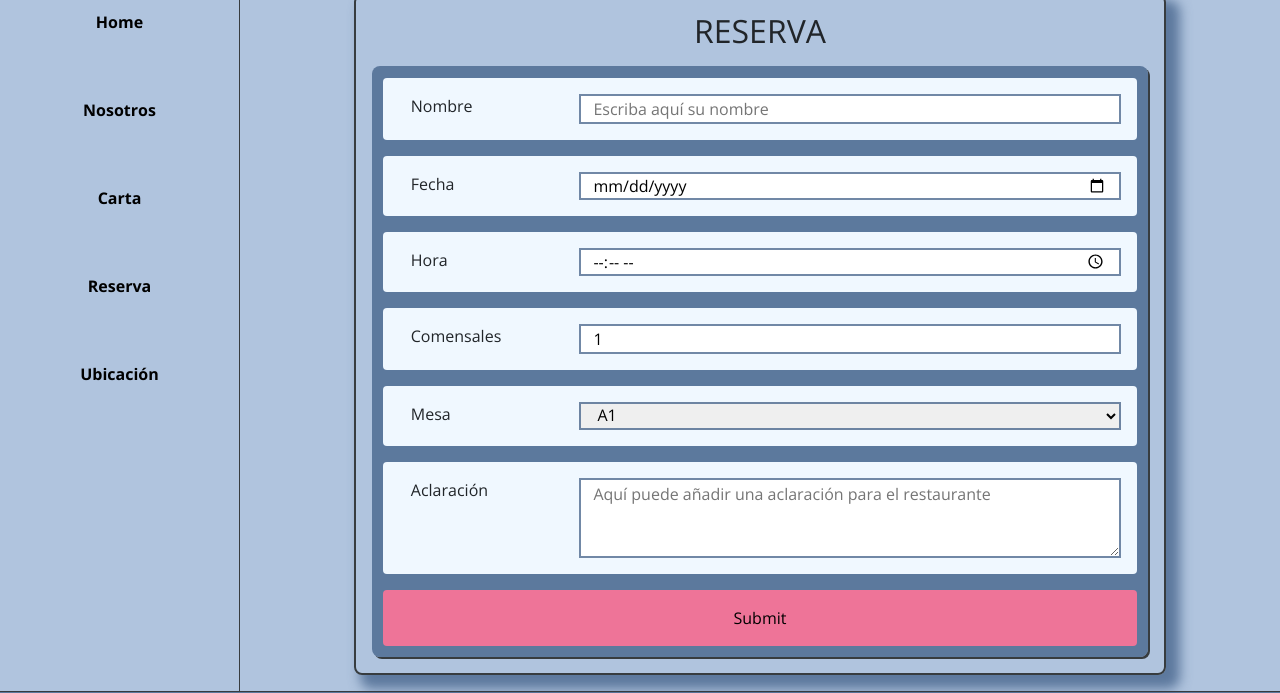
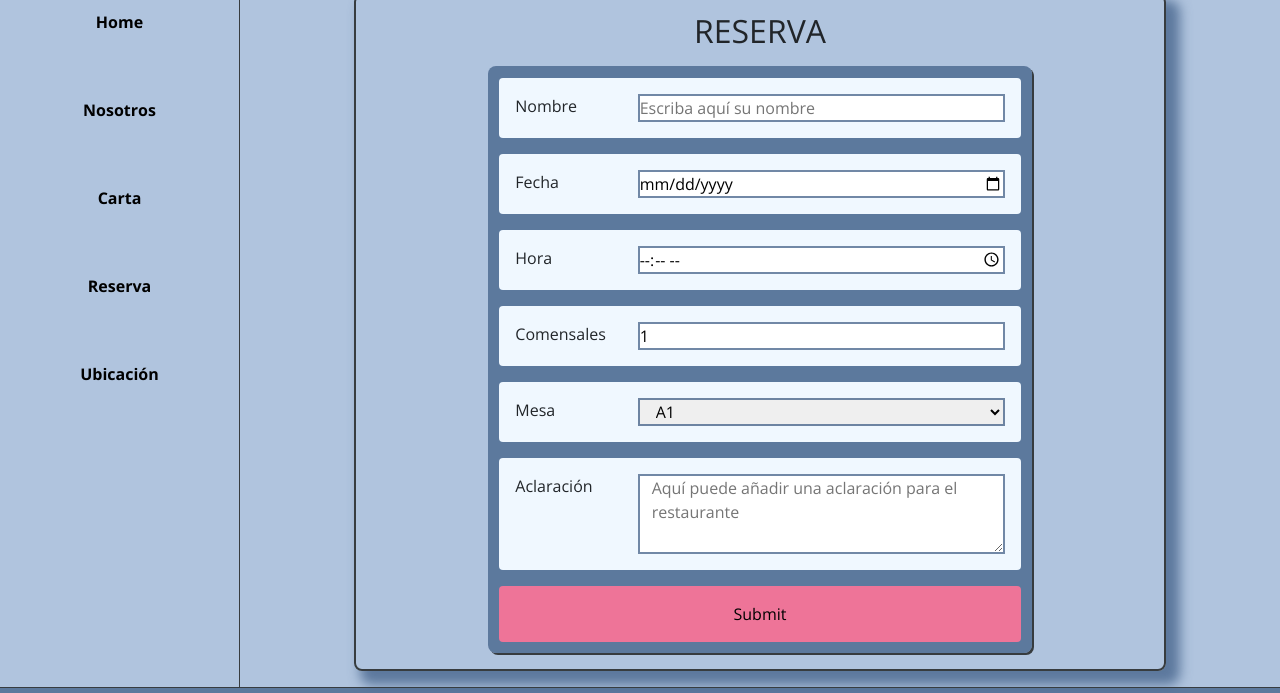
Before and after one commit to franciscocaloia/EntregasCoderHouse, a plain HTML site: page IdeaCaloiaFrancisco/pages/reserva.html in a window 1280 px wide. Shown: the part 182-875 px from the top of the page. Drawn offline with nearby package versions, Linux system fonts and the light colour scheme.

Commit message:
Arreglando reserva

```diff
--- a/IdeaCaloiaFrancisco/css/styles.css
+++ b/IdeaCaloiaFrancisco/css/styles.css
@@ -145,7 +145,7 @@ body {
   display: grid;
   gap: 0.5rem;
   width: 95%;
-  padding: 1rem;
+  padding: 1rem 0.2rem;
   border-radius: 0.5rem;
   border: #373c3f 2px solid;
   box-shadow: 10px 10px 12px 4px rgba(64, 95, 135, 0.74);
@@ -173,7 +173,11 @@ body {
 .main__text{
   text-align: justify;
 }
-
+@media(min-width: 320px){
+  .container{
+    padding: 1rem;
+  }
+}
 @media (min-width: 700px){
   .main__text p{
     font-size: 1.2rem;
@@ -195,6 +199,7 @@ body {
 /*------------------------------------FOOTER------------------------------------------*/
 .footer {
   min-height: 4rem;
+  width: 100%;
   border-top: #373c3f 1px solid;
   background-color: rgba(64, 95, 135, 0.74);
 }
@@ -236,21 +241,30 @@ body {
 
 /*------------------------------------RESERVA------------------------------------------*/
 .main__form{
-  justify-self: center;
+  margin: 0 auto;
+  width: 100%;
 }
+
 .main__field {
   background-color: aliceblue;
-  margin: 0.5rem;
-  padding: 1rem;
+  align-self:stretch;
+  margin: 0.2rem;
+  padding: 0.2rem;
 }
 
 .main__field input,
 select,
 textarea {
   border: rgba(64, 95, 135, 0.74) solid 2px;
+  padding: 0;
 }
 .main__field textarea {
   height: 5rem;
+}
+
+.main__field label{
+  padding: 0;
+  font-size: smaller;
 }
 .main__button {
   border: none;
@@ -262,6 +276,23 @@ textarea {
   background-color: #944d62;
   color: aliceblue;
 }
+
+@media(min-width:320px){
+  .main__field{
+    margin: 0.5rem;
+    padding: 1rem;
+  }
+  .main__field label{
+    font-size: medium;
+  }
+}
+
+@media(min-width:1040px){
+  .main__form{
+    width: 70%;
+  }
+}
+
 /*------------------------------------UBICACION------------------------------------------*/
 
 .main__map{
--- a/IdeaCaloiaFrancisco/pages/reserva.html
+++ b/IdeaCaloiaFrancisco/pages/reserva.html
@@ -3,7 +3,7 @@
     <head>
         <meta charset="UTF-8">
         <meta http-equiv="X-UA-Compatible" content="IE=edge">
-        <meta name="viewport" content="widdiv=device-widdiv, initial-scale=1.0">
+        <meta name="viewport" content="width=device-width, initial-scale=1.0">
         <link rel="shortcut icon" href="../assets/Logo.webp">
         <link rel="stylesheet" href="../bootstrap-5.1.3-dist/css/bootstrap.css">
         <link rel="stylesheet" href="https://cdn.jsdelivr.net/npm/bootstrap-icons@1.8.1/font/bootstrap-icons.css">
@@ -16,14 +16,13 @@
     <body>
         <div class="grid-container">
             <div class="header__logo d-flex justify-content-center">
-                <img class="img-fluid p-1" src="../assets/Logo.webp" alt="Logo">
-            </div>
-            <div class="header__titulo">
+                <img class="img-fluid p-1 " src="../assets/Logo.webp" alt="Logo">
+            </div><div class="header__titulo ">
                 <h1 class="my-4 text-center">Bistro Pedra Da Vigia</h1>
                 <h3 class="text-center mx-2 h6">Busca la esencia, reconecta con la sencillez del ser y del sentir.</h3>
                 <span class="linea"></span>
             </div>
-            <nav class="menu">
+            <nav class="menu ">
                 <ul>
                     <li class="menu__option"><a href="../index.html">Home</a></li>
                     <li class="menu__option"><a href="../pages/nosotros.html">Nosotros</a></li>
@@ -32,12 +31,12 @@
                     <li class="menu__option"><a href="../pages/ubicacion.html">Ubicación</a></li>
                 </ul>
             </nav>
-            <main class="main container-fluid d-flex justify-content-center align-items-center my-3">
+            <main class="main container-fluid d-flex justify-content-center align-items-center my-3 ">
             <div class="container">
-                <div class="main__title text-center text-uppercase">
+                <div class="main__title text-center text-uppercase ">
                     <h2>Reserva</h2>
                 </div>
-                <form class="main__content main__form col-7 d-flex flex-column w-100">
+                <form class="main__content main__form d-flex flex-column">
                     <div class="main__field row rounded">
                         <label class="col-12 col-sm-3"  for="Nombre">Nombre</label>
                         <input class="col-12 col-sm-9" placeholder="Escriba aquí su nombre" type="text" id="Nombre" id="Nombre">
@@ -90,6 +89,6 @@
             </ul>
         </footer>
         </div>
-        <script src="./bootstrap-5.1.3-dist/js/bootstrap.js"></script>
+        <script src="../bootstrap-5.1.3-dist/js/bootstrap.js"></script>
 </body>
 </html>
```
Also changed, not shown: IdeaCaloiaFrancisco/pages/carta.html (+2 -2 lines), IdeaCaloiaFrancisco/pages/nosotros.html (+1 -1 lines), IdeaCaloiaFrancisco/pages/ubicacion.html (+2 -2 lines).
